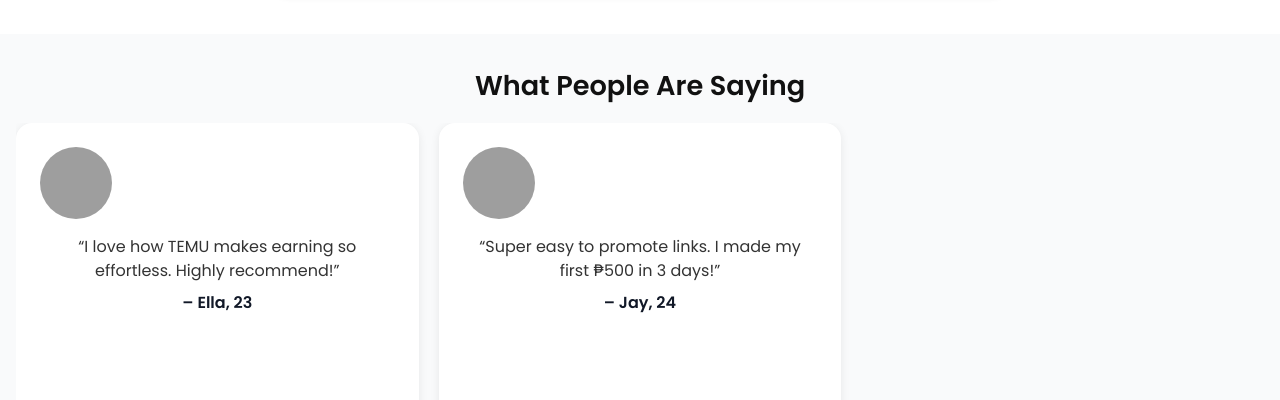
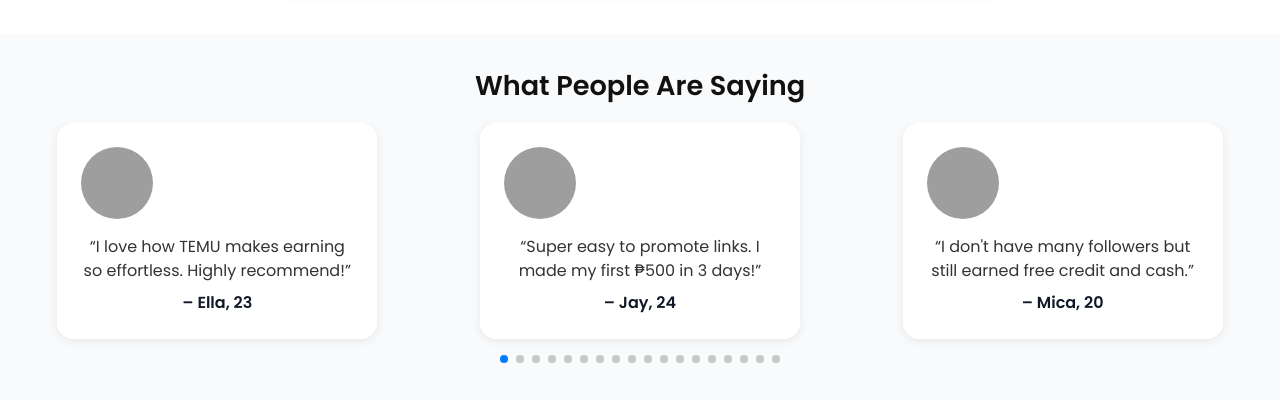
Before and after one commit to Sulmec/temubuy, a plain HTML site: page index.html in a window 1280 px wide. Shown: the part 2640-3040 px from the top of the page. Drawn offline with nearby package versions, Linux system fonts and the light colour scheme; grey boxes are pictures that could not be loaded.

Commit message:
Update index.html

```diff
--- a/index.html
+++ b/index.html
@@ -221,33 +221,33 @@
 
 
 <!-- Swiper CSS -->
-<link
-  rel="stylesheet"
-  href="https://cdn.jsdelivr.net/npm/swiper@11/swiper-bundle.min.css"
-/>
+<link rel="stylesheet" href="https://cdn.jsdelivr.net/npm/swiper@11/swiper-bundle.min.css" />
 
 <section class="testimonial-section">
   <h2 style="text-align:center; margin-bottom: 1rem;">What People Are Saying</h2>
   <div class="swiper mySwiper">
     <div class="swiper-wrapper">
-      <!-- Cada depoimento está dentro de um slide -->
-      <!-- Substitua ou adicione mais depoimentos como abaixo -->
-      <div class="swiper-slide">
-        <div class="testimonial-card">
-          <img src="https://randomuser.me/api/portraits/women/52.jpg" alt="Ella">
-          <p>“I love how TEMU makes earning so effortless. Highly recommend!”</p>
-          <strong>– Ella, 23</strong>
-        </div>
-      </div>
-      <div class="swiper-slide">
-        <div class="testimonial-card">
-          <img src="https://randomuser.me/api/portraits/men/31.jpg" alt="Jay">
-          <p>“Super easy to promote links. I made my first ₱500 in 3 days!”</p>
-          <strong>– Jay, 24</strong>
-        </div>
-      </div>
-      <!-- Adicione os outros 18 depoimentos aqui, seguindo o mesmo padrão -->
-      <!-- ... -->
+      <!-- 20 Depoimentos -->
+      <div class="swiper-slide"><div class="testimonial-card"><img src="https://randomuser.me/api/portraits/women/52.jpg" alt="Ella"><p>“I love how TEMU makes earning so effortless. Highly recommend!”</p><strong>– Ella, 23</strong></div></div>
+      <div class="swiper-slide"><div class="testimonial-card"><img src="https://randomuser.me/api/portraits/men/31.jpg" alt="Jay"><p>“Super easy to promote links. I made my first ₱500 in 3 days!”</p><strong>– Jay, 24</strong></div></div>
+      <div class="swiper-slide"><div class="testimonial-card"><img src="https://randomuser.me/api/portraits/women/20.jpg" alt="Mica"><p>“I don't have many followers but still earned free credit and cash.”</p><strong>– Mica, 20</strong></div></div>
+      <div class="swiper-slide"><div class="testimonial-card"><img src="https://randomuser.me/api/portraits/men/65.jpg" alt="Lance"><p>“First week and already hit ₱1,000 in rewards. So worth it!”</p><strong>– Lance, 27</strong></div></div>
+      <div class="swiper-slide"><div class="testimonial-card"><img src="https://randomuser.me/api/portraits/women/44.jpg" alt="Tina"><p>“Perfect side hustle for students like me. I share on TikTok and it pays!”</p><strong>– Tina, 19</strong></div></div>
+      <div class="swiper-slide"><div class="testimonial-card"><img src="https://randomuser.me/api/portraits/men/73.jpg" alt="Rey"><p>“I just post links and get rewarded. Can’t believe how easy it is!”</p><strong>– Rey, 22</strong></div></div>
+      <div class="swiper-slide"><div class="testimonial-card"><img src="https://randomuser.me/api/portraits/women/34.jpg" alt="Bea"><p>“Got ₱200 just for signing up and inviting 1 friend!”</p><strong>– Bea, 18</strong></div></div>
+      <div class="swiper-slide"><div class="testimonial-card"><img src="https://randomuser.me/api/portraits/men/23.jpg" alt="Karl"><p>“Side income is real with TEMU. I made ₱3,000 in a month!”</p><strong>– Karl, 30</strong></div></div>
+      <div class="swiper-slide"><div class="testimonial-card"><img src="https://randomuser.me/api/portraits/women/25.jpg" alt="Nina"><p>“Promoting is easy and even fun. I like checking daily earnings.”</p><strong>– Nina, 21</strong></div></div>
+      <div class="swiper-slide"><div class="testimonial-card"><img src="https://randomuser.me/api/portraits/men/45.jpg" alt="Dan"><p>“My first payout came in a week. Legit!”</p><strong>– Dan, 28</strong></div></div>
+      <div class="swiper-slide"><div class="testimonial-card"><img src="https://randomuser.me/api/portraits/women/40.jpg" alt="May"><p>“I share links on Instagram and people click—free rewards for me.”</p><strong>– May, 25</strong></div></div>
+      <div class="swiper-slide"><div class="testimonial-card"><img src="https://randomuser.me/api/portraits/men/38.jpg" alt="Jules"><p>“I earn more here than with other apps. It's simple.”</p><strong>– Jules, 29</strong></div></div>
+      <div class="swiper-slide"><div class="testimonial-card"><img src="https://randomuser.me/api/portraits/women/18.jpg" alt="Kris"><p>“Easy platform to start with. Especially for beginners!”</p><strong>– Kris, 20</strong></div></div>
+      <div class="swiper-slide"><div class="testimonial-card"><img src="https://randomuser.me/api/portraits/men/19.jpg" alt="Mark"><p>“I invited 5 friends and made ₱500. Super chill.”</p><strong>– Mark, 26</strong></div></div>
+      <div class="swiper-slide"><div class="testimonial-card"><img src="https://randomuser.me/api/portraits/women/15.jpg" alt="Joan"><p>“The dashboard is clear. I track rewards daily.”</p><strong>– Joan, 22</strong></div></div>
+      <div class="swiper-slide"><div class="testimonial-card"><img src="https://randomuser.me/api/portraits/men/11.jpg" alt="Eric"><p>“TEMU really rewards you quickly. No waiting!”</p><strong>– Eric, 30</strong></div></div>
+      <div class="swiper-slide"><div class="testimonial-card"><img src="https://randomuser.me/api/portraits/women/6.jpg" alt="Ana"><p>“I made ₱250 just sharing a QR code at school.”</p><strong>– Ana, 19</strong></div></div>
+      <div class="swiper-slide"><div class="testimonial-card"><img src="https://randomuser.me/api/portraits/men/60.jpg" alt="Leo"><p>“No fees, no stress. Just share and earn.”</p><strong>– Leo, 31</strong></div></div>
+      <div class="swiper-slide"><div class="testimonial-card"><img src="https://randomuser.me/api/portraits/women/8.jpg" alt="Faye"><p>“I earn daily and spend on things I love. Highly recommend.”</p><strong>– Faye, 24</strong></div></div>
+      <div class="swiper-slide"><div class="testimonial-card"><img src="https://randomuser.me/api/portraits/men/9.jpg" alt="Josh"><p>“Best app I’ve tried this year for affiliate income.”</p><strong>– Josh, 27</strong></div></div>
     </div>
     <div class="swiper-pagination"></div>
   </div>
@@ -260,6 +260,7 @@
   const swiper = new Swiper(".mySwiper", {
     slidesPerView: 1,
     spaceBetween: 20,
+    autoHeight: true,
     pagination: {
       el: ".swiper-pagination",
       clickable: true,
@@ -272,7 +273,7 @@
       1024: {
         slidesPerView: 3,
       },
-    }
+    },
   });
 </script>
 
@@ -282,6 +283,20 @@
     background-color: #f9fafb;
   }
 
+  .swiper {
+    padding-bottom: 2rem;
+  }
+
+  .swiper-wrapper {
+    align-items: stretch;
+  }
+
+  .swiper-slide {
+    display: flex;
+    justify-content: center;
+    height: auto !important;
+  }
+
   .testimonial-card {
     background-color: #ffffff;
     border-radius: 1rem;
@@ -289,6 +304,7 @@
     box-shadow: 0 2px 10px rgba(0, 0, 0, 0.08);
     text-align: center;
     height: 100%;
+    max-width: 320px;
   }
 
   .testimonial-card img {
@@ -309,18 +325,8 @@
     color: #111827;
     font-weight: 600;
   }
+</style>
 
-  .swiper {
-    padding-bottom: 2rem;
-  }
-
-  .swiper-slide {
-    display: flex;
-    justify-content: center;
-    align-items: stretch;
-    height: auto;
-  }
-</style>
 
   <footer>
   <p style="font-size: 0.85rem; color: #6b7280; max-width: 600px; margin: 0 auto;">
```
